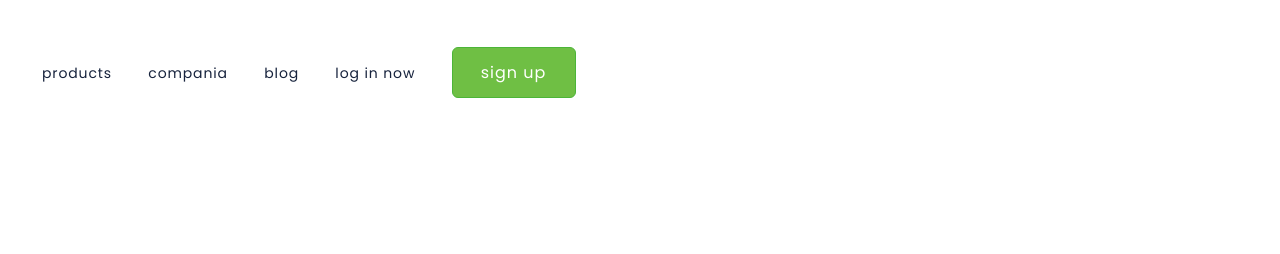
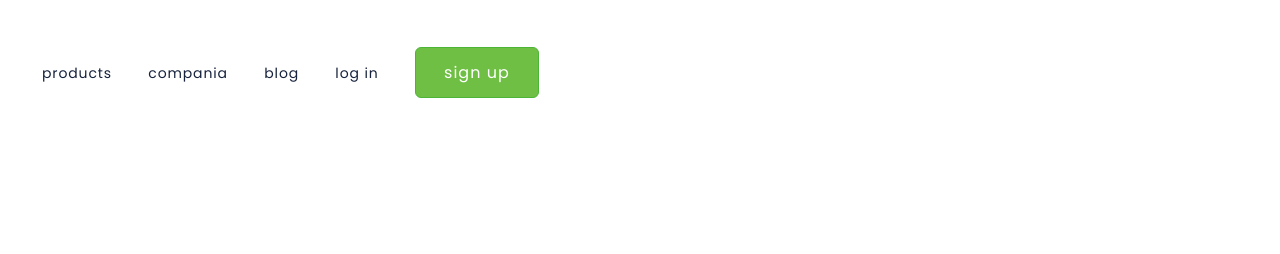
Before and after one commit to Rleite32/Wide-coverage-location, a plain HTML site: page index.html in a window 1280 px wide. Shown: the top 254 px of the page. Drawn offline with Linux system fonts and the light colour scheme.

Commit message:
mudança no link reader

```diff
--- a/index.html
+++ b/index.html
@@ -16,7 +16,7 @@
         <a class="link-header">products</a>
         <a class="link-header">compania</a>
         <a class="link-header">blog</a>
-        <a class="link-header">log in now</a>
+        <a class="link-header">log in</a>
         <button class="button-header">sign up</button>
     </header>
     <main>
```
